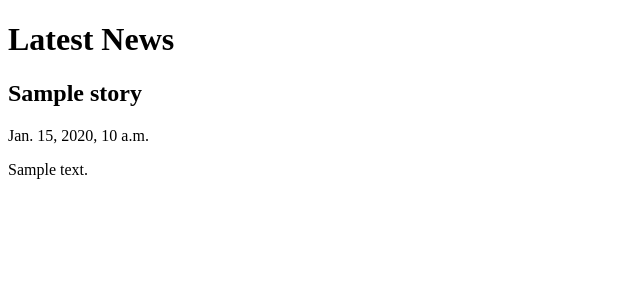
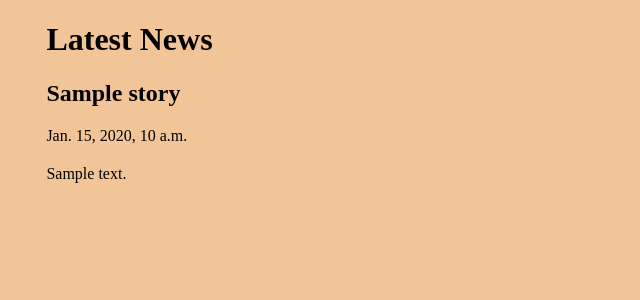
Before and after one commit to RostislavIndyukovUofG/PracticalTest, a Django app: page /news/ in a window 1280 px wide. Shown: the top 300 px of the page, without its empty margins (0-640 px from the left). Run offline with Django 3.2, Linux system fonts and the light colour scheme; tables that the repository leaves empty hold one stand-in row (values such as "Sample post").

Commit message:
Changed page styling.

```diff
--- a/PracticalTestProject/settings.py
+++ b/PracticalTestProject/settings.py
@@ -15,6 +15,7 @@ import os
 # Build paths inside the project like this: os.path.join(BASE_DIR, ...)
 BASE_DIR = os.path.dirname(os.path.dirname(os.path.abspath(__file__)))
 TEMPLATE_DIR = os.path.join(BASE_DIR, 'templates')
+STATIC_DIR = os.path.join(BASE_DIR, 'static')
 
 
 # Quick-start development settings - unsuitable for production
@@ -120,3 +121,4 @@ USE_TZ = True
 # https://docs.djangoproject.com/en/2.2/howto/static-files/
 
 STATIC_URL = '/static/'
+STATICFILES_DIRS = [STATIC_DIR, ]
--- a/newsapp/models.py
+++ b/newsapp/models.py
@@ -6,5 +6,8 @@ class Story(models.Model):
     pub_date = models.DateTimeField('date published')
     story_text = models.CharField(max_length=200)
 
+    class Meta:
+        verbose_name_plural = "Stories"
+
     def __str__(self):
         return self.heading
--- /dev/null
+++ b/static/css/style.css
@@ -0,0 +1,18 @@
+body {
+    font-family: Times New Roman;
+    background-color: #f2c598;
+    padding: 0 3%;
+}
+
+h1 {
+    font-size: 300%
+    margin-bottom: 5%
+}
+
+h2 {
+    font-size: 150%
+}
+
+p {
+    margin: 15pt 0;
+}
--- a/templates/newsapp/index.html
+++ b/templates/newsapp/index.html
@@ -1,4 +1,7 @@
 <!DOCTYPE html>
+
+{% load static %}
+<link rel="stylesheet" type="text/css" href="{% static 'css/style.css' %}">
 
 <html>
 
--- a/templates/newsapp/news.html
+++ b/templates/newsapp/news.html
@@ -1,4 +1,7 @@
 <!DOCTYPE html>
+
+{% load static %}
+<link rel="stylesheet" type="text/css" href="{% static 'css/style.css' %}">
 
 <html>
 
@@ -8,6 +11,7 @@
 
     <body>
         <h1>Latest News</h1>
+
         {% if latest_news_list %}
         {% for story in latest_news_list %}
 
```
